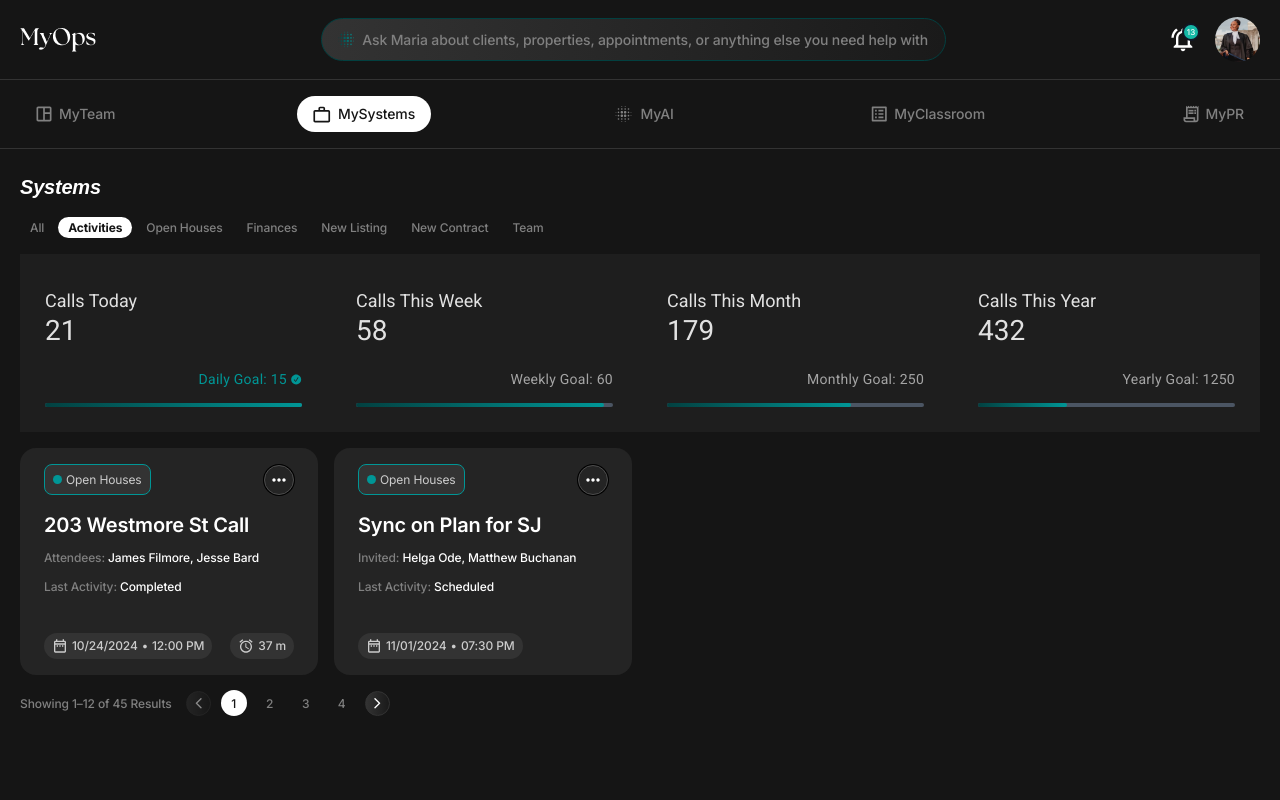
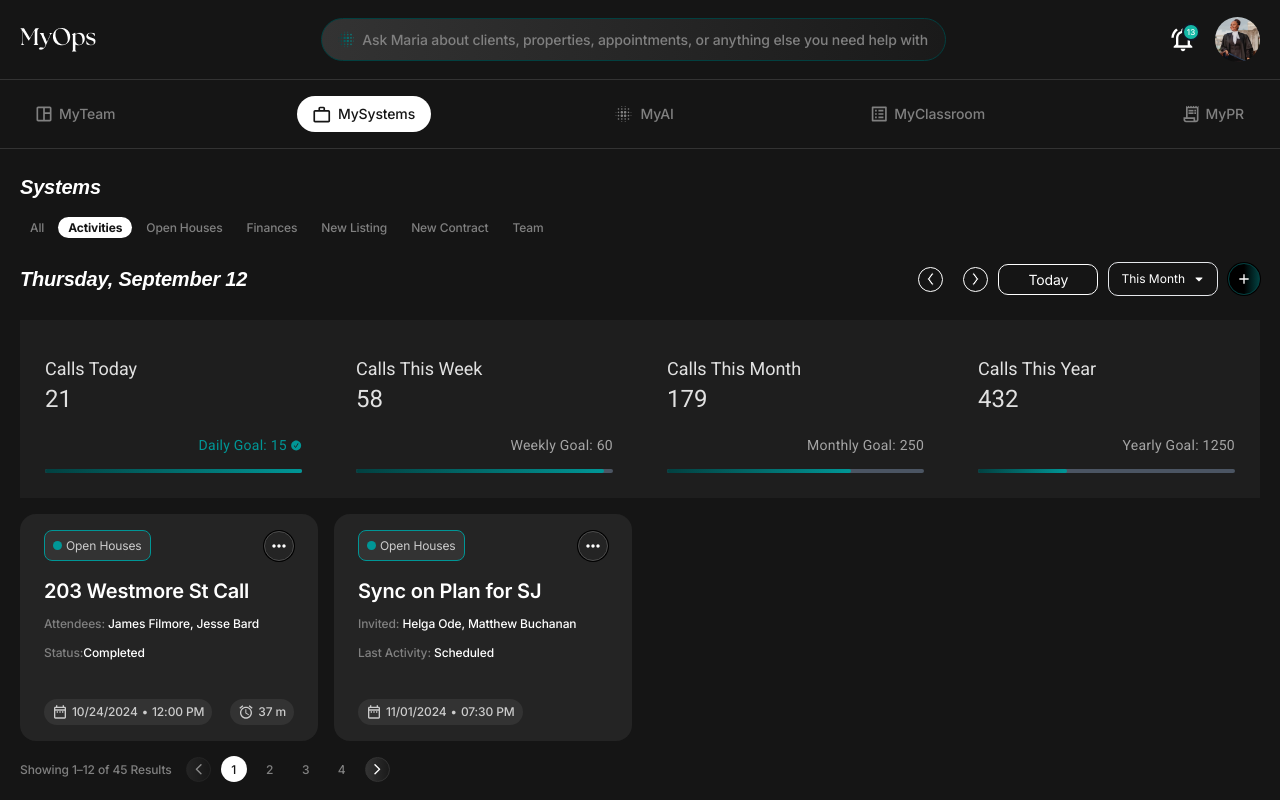
Before and after one commit to Webgenius0/atomana-react, a React (Vite) app: page /my-systems/activities in a window 1280 px wide. Built offline with nearby package versions, Linux system fonts and the light colour scheme; a web font is replaced by a local one.

Commit message:
completed

```diff
--- /dev/null
+++ b/src/components/DropdownTwo.jsx
@@ -0,0 +1,57 @@
+import { useState, useEffect } from "react";
+import { FaCaretDown } from "react-icons/fa"; // Import the down arrow icon from react-icons
+
+const DropdownTwo = ({ options, placeholder, onSelect }) => {
+  const [isOpen, setIsOpen] = useState(false);
+  const [selectedOption, setSelectedOption] = useState(null);
+
+  // Set the first option as the default selection if none is selected
+  useEffect(() => {
+    if (!selectedOption && options.length > 0) {
+      setSelectedOption(options[0]);
+      onSelect(options[0]);
+    }
+  }, [options, selectedOption, onSelect]);
+
+  const handleOptionClick = (option) => {
+    setSelectedOption(option);
+    setIsOpen(false);
+    onSelect(option);
+  };
+
+  return (
+    <div className="relative w-fit bg-dark">
+      {/* DropdownTwo button with selected option */}
+      <button
+        onClick={() => setIsOpen(!isOpen)}
+        className="w-full px-3 py-2 text-left text-xs text-white truncate bg-transparent border rounded-[10px] shadow-sm focus:outline-none flex items-center justify-between"
+      >
+        {/* Display selected option or placeholder */}
+        <span>
+          {selectedOption
+            ? selectedOption.label
+            : placeholder || "Select an option"}
+        </span>
+        {/* Down Arrow */}
+        <FaCaretDown className="ml-2 text-white" />
+      </button>
+
+      {/* Options DropdownTwo list */}
+      {isOpen && (
+        <ul className="absolute z-10 w-full mt-2 bg-[#242424] border rounded-md shadow-lg">
+          {options.map((option) => (
+            <li
+              key={option.value}
+              onClick={() => handleOptionClick(option)}
+              className="px-4 py-2 cursor-pointer text-xs text-white truncate hover:bg-[#009696] hover:text-white"
+            >
+              {option.label}
+            </li>
+          ))}
+        </ul>
+      )}
+    </div>
+  );
+};
+
+export default DropdownTwo;
--- a/src/components/Pagination.jsx
+++ b/src/components/Pagination.jsx
@@ -28,7 +28,7 @@ const Pagination = ({
   };
 
   return (
-    <div className="flex items-center gap-3.5 py-[15px]">
+    <div className="flex items-center flex-wrap gap-y-4 gap-3.5 py-[15px]">
       {/* Pagination Info */}
       <p className="text-secondary text-xs font-medium leading-[21px] tracking-[-0.12px]">
         Showing <span>{(currentPage - 1) * itemsPerPage + 1}</span>–
--- a/src/components/ProgressCard.jsx
+++ b/src/components/ProgressCard.jsx
@@ -6,10 +6,10 @@ const ProgressCard = ({ data }) => {
   const isGoalAchieved = currentValue >= goalValue;
 
   return (
-    <div className="px-[25px] flex flex-col items-start font-Roboto">
+    <div className="px-[25px] md:px-4 lg:px-[25px] flex flex-col items-start font-Roboto">
       <div className="py-2.5 w-full">
-        <h3 className="text-lg leading-6 text-[#ffffffde]">{title}</h3>
-        <p className="text-[#ffffffde] leading-9 text-[28px]">{currentValue}</p>
+        <h3 className="text-base md:text-lg leading-6 text-[#ffffffde]">{title}</h3>
+        <p className="text-[#ffffffde] leading-9 text-lg sm:text-xl md:text-2xl text-[28px]">{currentValue}</p>
       </div>
       <p
         className={`mt-2.5 flex items-center justify-end text-sm leading-5 tracking-[0.25px] w-full ${
--- a/src/pages/Activities.jsx
+++ b/src/pages/Activities.jsx
@@ -1,8 +1,10 @@
 import DataCard from "@/components/DataCard";
+import DropdownTwo from "@/components/DropdownTwo";
 import Pagination from "@/components/Pagination";
 import ProgressCard from "@/components/ProgressCard";
 import CalenderSvg from "@/components/svgs/CalenderSvg";
 import ClockSvg from "@/components/svgs/ClockSvg";
+import PlusSvg from "@/components/svgs/PlusSvg";
 import { useGetSystemsData } from "@/hooks/useGetSystemsData";
 import { useState } from "react";
 
@@ -35,9 +37,7 @@ const Activities = () => {
     },
   ];
 
-  const {
-    data: allData,
-  } = useGetSystemsData("open houses");
+  const { data: allData } = useGetSystemsData("open houses");
 
   const completedData = allData?.filter(
     (item) => item?.status.toLowerCase() == "completed"
@@ -47,15 +47,82 @@ const Activities = () => {
     (item) => item?.status.toLowerCase() == "scheduled"
   );
 
+  const options = [
+    { value: "month", label: "This Month" },
+    { value: "quater", label: "Quater" },
+    { value: "year", label: "Yearly" },
+  ];
+
+  const handleSelect = (option) => {
+    console.log("Selected option:", option);
+  };
+
   return (
     <div>
-      <div className="grid grid-cols-4 gap-1 py-[25px] bg-[#1E1E1E]">
+      <div className="flex items-center gap-x-2 gap-y-3 flex-wrap justify-between my-4 md:my-5 lg:my-6">
+        <h2 className="section-title">Thursday, September 12</h2>
+
+        <div className="flex items-center gap-2.5 gap-y-3 flex-wrap">
+          <div className="flex items-center gap-5">
+            <div className="w-[25px] h-[25px] flex items-center justify-center rounded-full border border-light flex-shrink-0">
+              <svg
+                xmlns="http://www.w3.org/2000/svg"
+                width="7"
+                height="14"
+                viewBox="0 0 7 14"
+                fill="none"
+              >
+                <path
+                  fill-rule="evenodd"
+                  clip-rule="evenodd"
+                  d="M6.0181 1.04105C6.461 1.37098 6.55258 1.99749 6.22265 2.44039L2.82607 7L6.22265 11.5596C6.55258 12.0025 6.461 12.629 6.0181 12.9589C5.5752 13.2889 4.94869 13.1973 4.61876 12.7544L0.777154 7.59739C0.513084 7.2429 0.513084 6.7571 0.777154 6.40261L4.61876 1.24561C4.94869 0.802702 5.5752 0.711121 6.0181 1.04105Z"
+                  fill="white"
+                  stroke="#151515"
+                  stroke-linecap="round"
+                  stroke-linejoin="round"
+                />
+              </svg>
+            </div>
+            <div className="w-[25px] h-[25px] flex items-center justify-center rounded-full border border-light flex-shrink-0">
+              <svg
+                xmlns="http://www.w3.org/2000/svg"
+                width="7"
+                height="14"
+                viewBox="0 0 7 14"
+                fill="none"
+              >
+                <path
+                  fill-rule="evenodd"
+                  clip-rule="evenodd"
+                  d="M0.98177 1.04105C1.42467 0.711121 2.05118 0.802703 2.38111 1.24561L6.2227 6.40261C6.48676 6.7571 6.48676 7.2429 6.2227 7.59739L2.38111 12.7544C2.05118 13.1973 1.42467 13.2889 0.98177 12.9589C0.538866 12.629 0.447283 12.0025 0.777214 11.5596L4.17378 7L0.777214 2.44039C0.447283 1.99749 0.538866 1.37098 0.98177 1.04105Z"
+                  fill="white"
+                  stroke="#151515"
+                  stroke-linecap="round"
+                  stroke-linejoin="round"
+                />
+              </svg>
+            </div>
+          </div>
+
+          <div className="flex items-center justify-between flex-wrap gap-2.5">
+            <div className="w-[100px] py-1 flex items-center justify-center rounded-[10px] border border-light bg-dark text-sm leading-[21px] tracking-[-0.14px] text-light">
+              Today
+            </div>
+            <DropdownTwo options={options} onSelect={handleSelect} />
+            <span className="w-8 h-8 rounded-full flex items-center justify-center flex-shrink-0 border border-[#024040] bg-gradient-to-r from-black via-black to-[#024040] shadow-[0_0_0_1px_black]">
+              <PlusSvg />
+            </span>
+          </div>
+        </div>
+      </div>
+
+      <div className="grid sm:grid-cols-2 md:grid-cols-3 lg:grid-cols-4 gap-1 gap-y-4 py-[25px] bg-[#1E1E1E]">
         {data?.map((item, idx) => (
           <ProgressCard key={idx} data={item} />
         ))}
       </div>
 
-      <div className="grid grid-cols-4 gap-4 mt-4">
+      <div className="grid sm:grid-cols-2 lg:grid-cols-3 xl:grid-cols-4 gap-4 mt-4">
         <div>
           {completedData?.map((item) => (
             <DataCard key={item?.id} data={item}>
@@ -65,12 +132,12 @@ const Activities = () => {
                   <span className="text-light">{item.attendees}</span>
                 </p>
                 <p className="text-secondary text-xs font-medium leading-[21px] tracking-[-0.12px]">
-                  Last Activity:{" "}
+                  Status:
                   <span className="text-light">{item.status}</span>
                 </p>
               </div>
 
-              <div className="mt-9 flex items-center justify-between gap-2">
+              <div className="mt-9 flex flex-wrap gap-y-3 items-center justify-between gap-2">
                 <p className="flex items-center gap-1 text-[#ccc] text-xs font-medium leading-[18px] tracking-[-0.12px] py-1 px-2 rounded-full bg-secondPrimary">
                   <span className="flex items-center gap-1">
                     <CalenderSvg />
```
